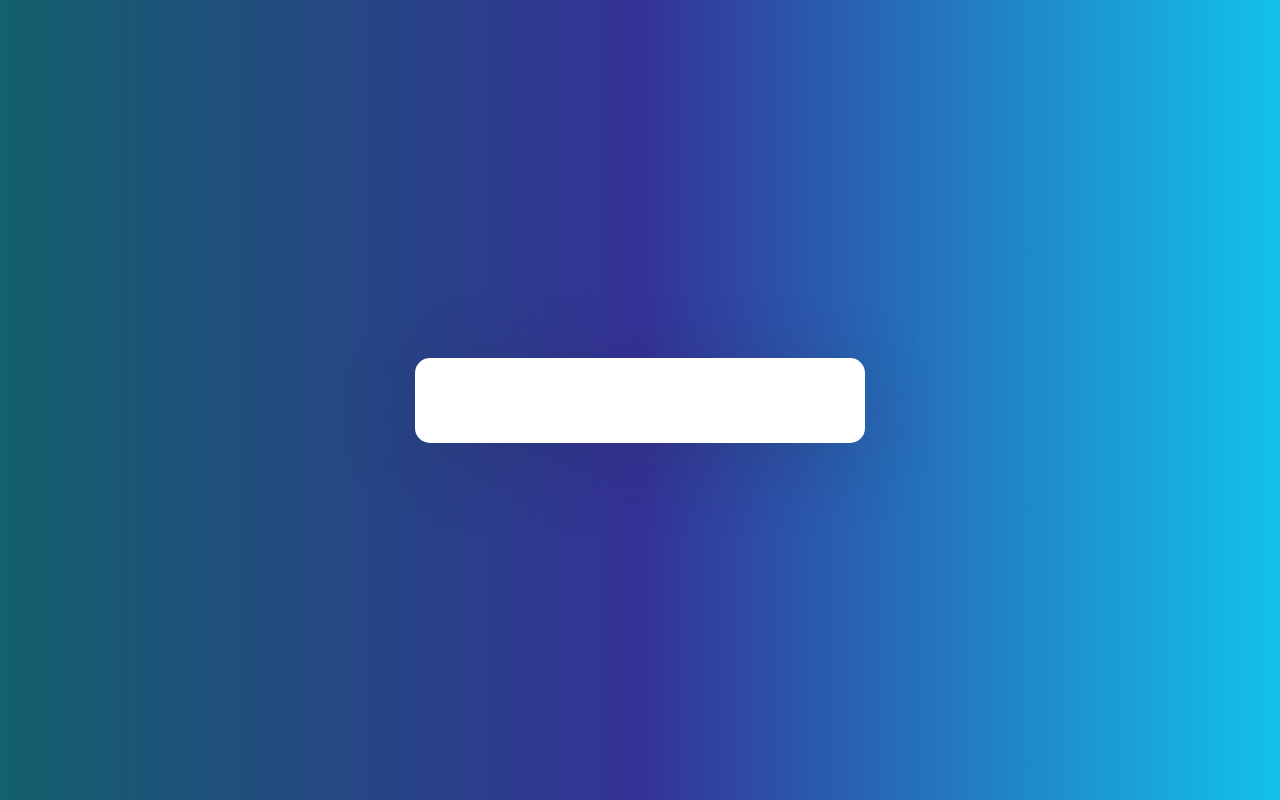
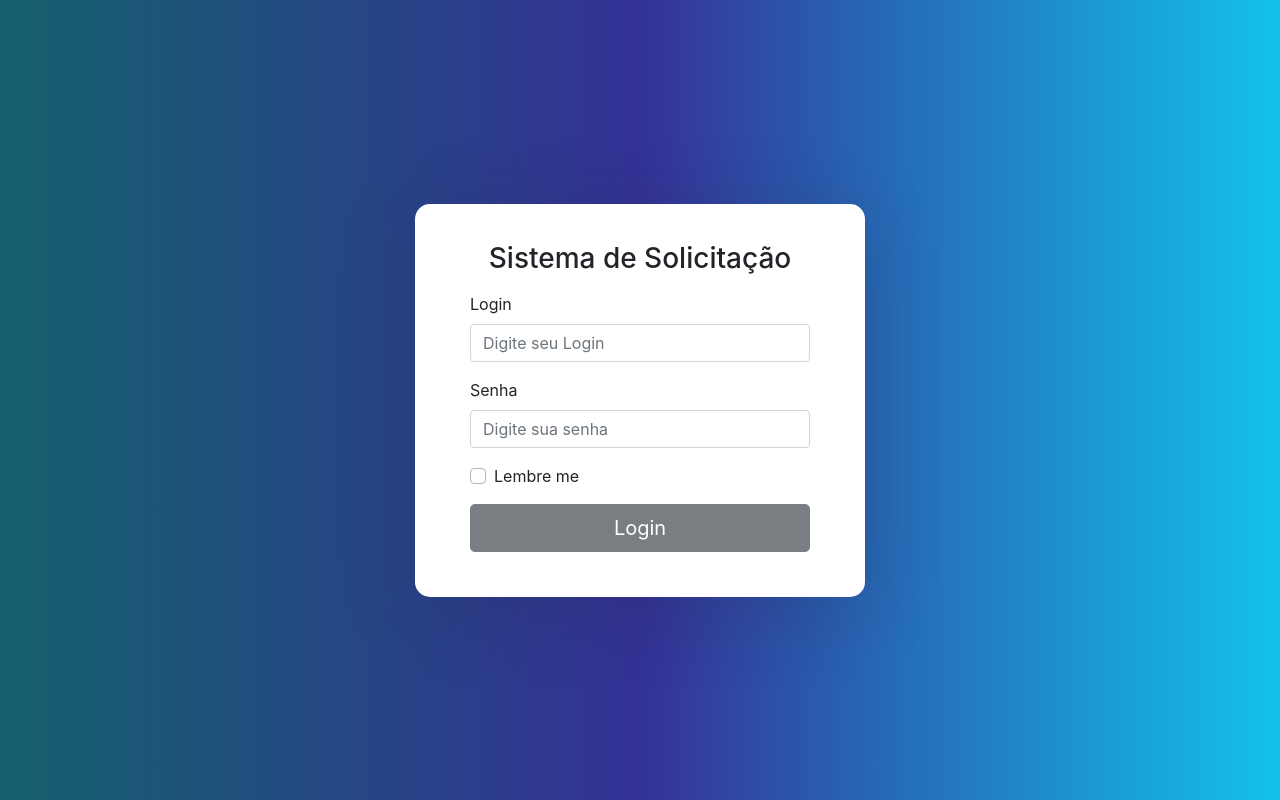
Before and after one commit to rkendy/ss-react, a React (Create React App) app: page /login in a window 1280 px wide. Built offline with nearby package versions, Linux system fonts and the light colour scheme.

Commit message:
Criando Home vazio

```diff
--- a/src/App.js
+++ b/src/App.js
@@ -7,6 +7,20 @@ import { createBrowserHistory } from "history";
 import { Container, Row, Col } from "react-bootstrap";
 // import pizzas from './data';
 import Login from "./components/Login";
+import Home from "./components/Home";
+
+const PrivateRoute = ({ component: Component, ...rest }) => (
+  <Route
+    {...rest}
+    render={(props) =>
+      rest.authenticated === true ? (
+        <Component {...props} />
+      ) : (
+        <Redirect to="/login" />
+      )
+    }
+  />
+);
 
 function App() {
   const history = createBrowserHistory();
@@ -15,11 +29,15 @@ function App() {
     <Router history={history}>
       <div className="App">
         <div className="outer">
-          <div className="inner">
-            <Switch>
-              <Route exact path="/" component={Login} />
-            </Switch>
-          </div>
+          <Switch>
+            <Route exact path="/login" component={Login} />
+            <PrivateRoute
+              path="/"
+              authenticated={false}
+              exact
+              component={Home}
+            />
+          </Switch>
         </div>
       </div>
     </Router>
--- /dev/null
+++ b/src/components/Home.js
@@ -0,0 +1,5 @@
+import axios from "axios";
+
+export default function Home() {
+  return <div>Home</div>;
+}
--- a/src/components/Login.js
+++ b/src/components/Login.js
@@ -38,7 +38,7 @@ export default function Login(props) {
   }
 
   return (
-    <form onSubmit={handleSubmit}>
+    <form onSubmit={handleSubmit} className="login-box">
       <h3>Sistema de Solicitação</h3>
 
       {error && <div className="alert alert-danger">{error}</div>}
--- a/src/index.css
+++ b/src/index.css
@@ -43,7 +43,7 @@ html,
   text-align: left;
 }
 
-.inner {
+.login-box {
   width: 450px;
   margin: auto;
   background: #ffffff;
```
Also changed, not shown: 1 other file (tests, documents, lock files or other folders).
